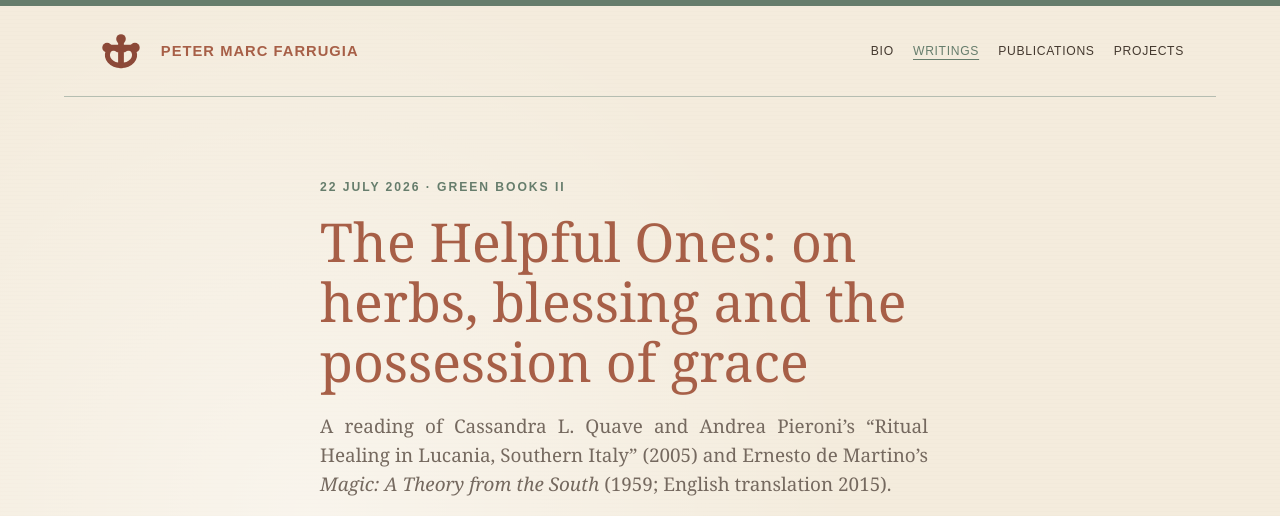
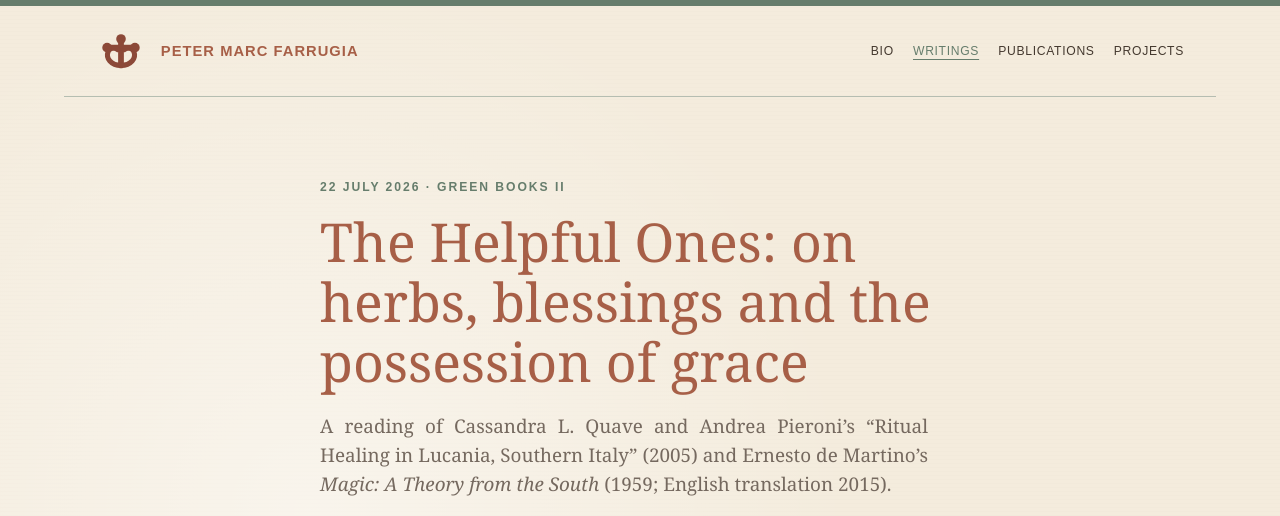
Before and after one commit to pytfarrugia-bit/pytfarrugia-bit.github.io, a Jekyll site: the page green-books-helpful-ones.html, which Jekyll copies as it is, in a window 1280 px wide and 900 px high, cut to the strip 0-516 px from the top of the window. Built offline with Jekyll 4.4.1, drawn with Linux system fonts in a browser that asks for light colours.

Commit message:
Pluralise blessings in Green Books II title

```diff
--- a/green-books-helpful-ones.html
+++ b/green-books-helpful-ones.html
@@ -3,8 +3,8 @@
 <head>
   <meta charset="utf-8">
   <meta name="viewport" content="width=device-width, initial-scale=1">
-  <meta name="description" content="The Helpful Ones: on herbs, blessing and the possession of grace. A Green Book on ritual healing in Lucania, Ernesto de Martino and Frenċ tal-Għarb.">
-  <title>The Helpful Ones: on herbs, blessing and the possession of grace · Peter Marc Farrugia</title>
+  <meta name="description" content="The Helpful Ones: on herbs, blessings and the possession of grace. A Green Book on ritual healing in Lucania, Ernesto de Martino and Frenċ tal-Għarb.">
+  <title>The Helpful Ones: on herbs, blessings and the possession of grace · Peter Marc Farrugia</title>
   <link rel="icon" href="logo-mark.svg" type="image/svg+xml">
   <link rel="stylesheet" href="style.css">
 </head>
@@ -24,7 +24,7 @@
 
   <main class="article-page">
     <p class="eyebrow"><time datetime="2026-07-22">22 July 2026</time> · Green Books II</p>
-    <h1>The Helpful Ones: on herbs, blessing and the possession of grace</h1>
+    <h1>The Helpful Ones: on herbs, blessings and the possession of grace</h1>
     <p class="lead">A reading of Cassandra L. Quave and Andrea Pieroni’s “Ritual Healing in Lucania, Southern Italy” (2005) and Ernesto de Martino’s <cite>Magic: A Theory from the South</cite> (1959; English translation 2015).</p>
 
     <figure style="margin: 0 0 2.5rem; text-align: center;">
```
